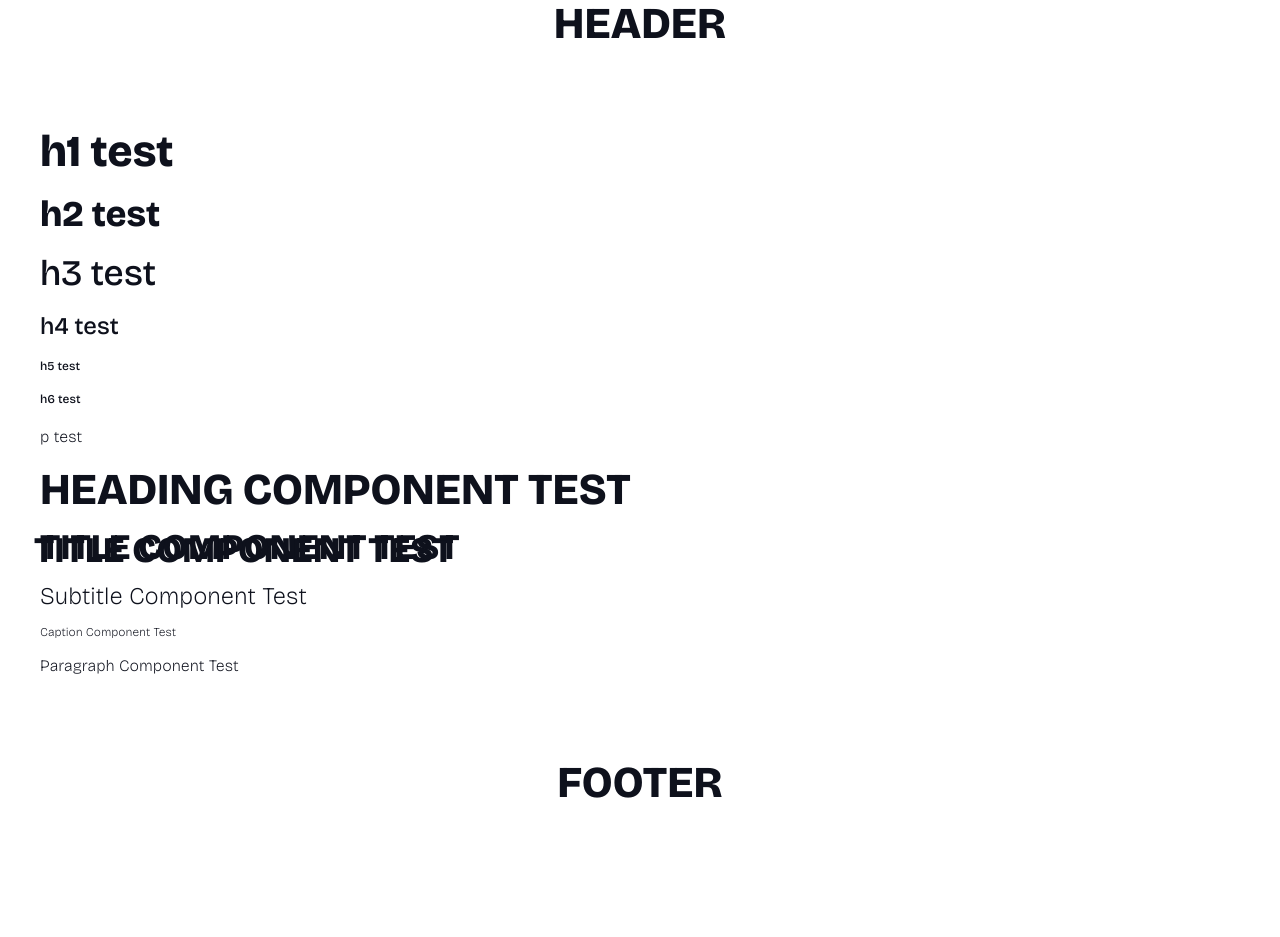
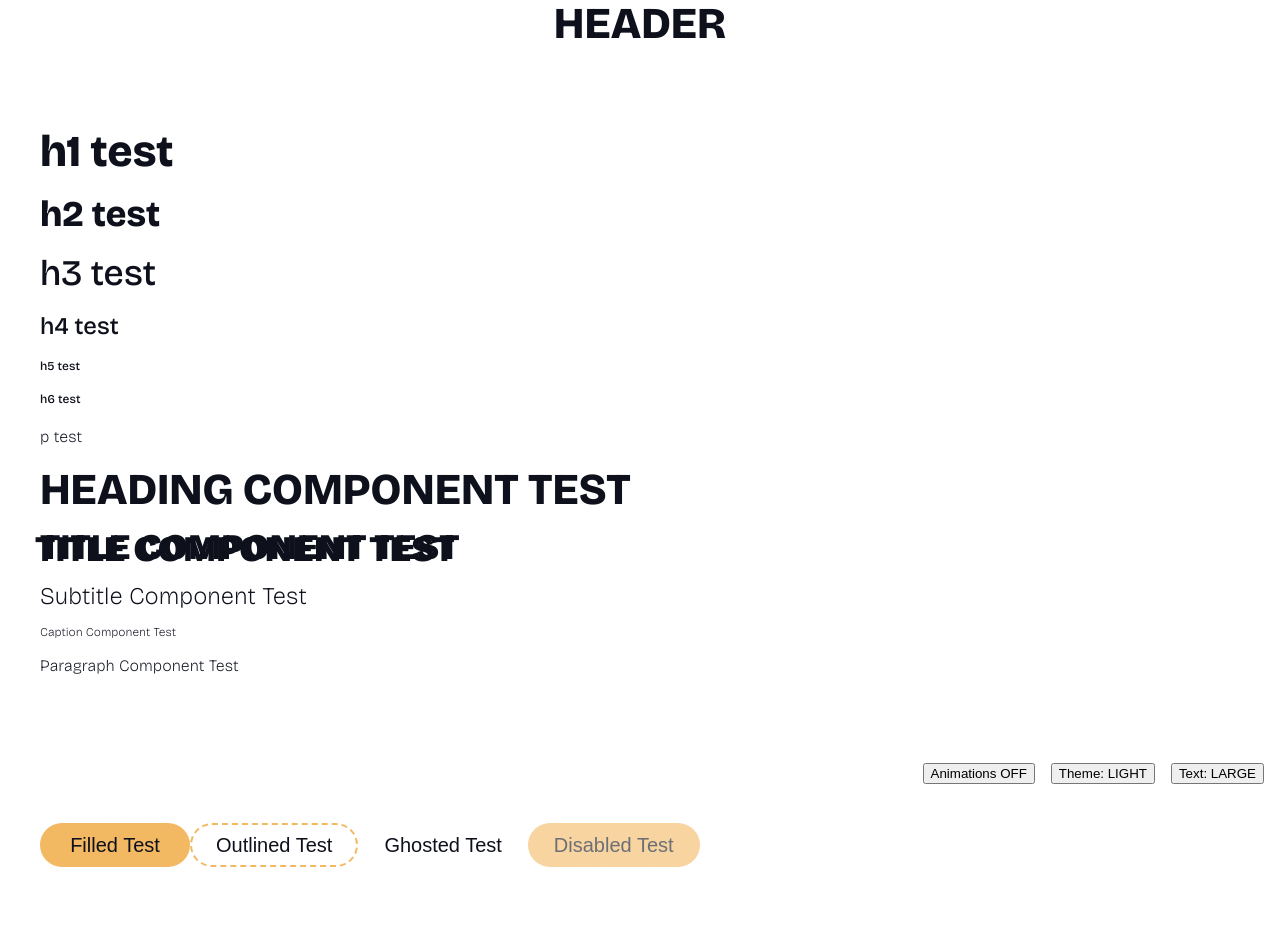
Before and after one commit to osakacrypto/getstream-component-test, a Next.js app: page / in a window 1280 px wide. Shown: the top 937 px of the page. Before the commit the page ends 823 px from the top, so only its background shows below. Built offline with nearby package versions, Linux system fonts and the light colour scheme.

Commit message:
Version 0.4
- Added in buttons
- Adjusted text-shadow for titles

```diff
--- a/app/page.tsx
+++ b/app/page.tsx
@@ -4,6 +4,10 @@
 Last modified: 2025-07-08
 */
 
+import FontSizeToggle from "./Testing/FontSizeToggle";
+import ReduceMotionToggle from "./Testing/ReduceMotionToggle";
+import ThemeToggle from "./Testing/ThemeToggle";
+import STRVNButton from "./ui-components/Button";
 import STRVNCaption from "./ui-components/Caption";
 import STRVNHeading from "./ui-components/Heading";
 import STRVNParagraph from "./ui-components/Paragraph";
@@ -32,9 +36,23 @@
         <STRVNCaption>Caption Component Test</STRVNCaption>
         <STRVNParagraph>Paragraph Component Test</STRVNParagraph>
       </STRVNWrapper>
+      <STRVNWrapper>
+        <STRVNButton variant="filled">Filled Test</STRVNButton>
+        <STRVNButton variant="outlined">Outlined Test</STRVNButton>
+        <STRVNButton variant="ghosted">Ghosted Test</STRVNButton>
+        <STRVNButton variant="filled" disabled>
+          Disabled Test
+        </STRVNButton>
+      </STRVNWrapper>
       <footer>
         <h1 className="boilerplate-heading">FOOTER</h1>
       </footer>
+
+      <div className="test-toggles">
+        <ReduceMotionToggle />
+        <ThemeToggle />
+        <FontSizeToggle />
+      </div>
     </main>
   );
 }
--- /dev/null
+++ b/app/ui-components/Button/index.css
@@ -0,0 +1,67 @@
+/*
+PATH: app/ui-component/Button/index.css
+@osakacrypto
+Last modified: 2025-07-10
+*/
+
+.strvn-button {
+  display: inline-block;
+  min-width: 150px;
+  max-width: 320px;
+  padding: var(--STRVN-SPACING-2) var(--STRVN-SPACING-5);
+  font-size: var(--STRVN-BUTTON);
+  font-weight: var(--STRVN-WEIGHT-SEMIBOLD);
+  line-height: var(--STRVN-LINEHEIGHT-BUTTON);
+  text-align: center;
+  border-radius: var(--STRVN-RADIUS-FULL);
+  transition: all var(--STRVN-TIMING-FAST);
+  border: 2px dashed transparent;
+  background: none;
+  color: var(--STRVN-FOREGROUND);
+  text-transform: capitalize;
+  scale: 1;
+  text-wrap: nowrap;
+  overflow: hidden;
+}
+
+.strvn-button-full {
+  display: block;
+  width: 100%;
+}
+
+.strvn-button:focus {
+  outline: none;
+}
+
+.strvn-button:hover:not(.strvn-button-disabled) {
+  box-shadow: 0 0 0 3px var(--STRVN-COLOUR-YELLOW);
+}
+
+.strvn-button:active:not(.strvn-button-disabled) {
+  scale: 0.95;
+}
+
+.strvn-button-disabled,
+.strvn-button[disabled] {
+  cursor: not-allowed;
+  opacity: 0.6;
+  pointer-events: none;
+}
+
+.strvn-button-filled {
+  background: var(--STRVN-COLOUR-YELLOW);
+  border-color: var(--STRVN-COLOUR-YELLOW);
+  color: var(--STRVN-COLOUR-BLACK);
+}
+
+.strvn-button-outlined {
+  background: none;
+  border: 2px dashed var(--STRVN-COLOUR-YELLOW);
+  color: var(--STRVN-FOREGROUND);
+}
+
+.strvn-button-ghosted {
+  background: none;
+  border-color: transparent;
+  color: var(--STRVN-FOREGROUND);
+}
--- /dev/null
+++ b/app/ui-components/Button/index.tsx
@@ -0,0 +1,62 @@
+/*
+PATH: app/ui-component/Button/index.tsx
+@osakacrypto
+Last modified: 2025-07-10
+*/
+
+import React from "react";
+import "./index.css";
+
+const MAX_BUTTON_LABEL_LENGTH = 20;
+
+type ButtonProps = {
+  children?: React.ReactNode;
+  type?: "button" | "submit" | "reset";
+  disabled?: boolean;
+  "aria-label"?: string;
+  variant?: "filled" | "outlined" | "ghosted";
+  fullWidth?: boolean;
+  className?: string;
+};
+
+export default function STRVNButton({
+  children = "Activate Batsignal",
+  type = "button",
+  disabled = false,
+  variant = "filled",
+  fullWidth = false,
+  "aria-label": ariaLabel,
+  className = "",
+}: ButtonProps) {
+  const label =
+    ariaLabel || (typeof children === "string" ? children : undefined);
+
+  let content: React.ReactNode = children;
+  if (
+    typeof children === "string" &&
+    children.length > MAX_BUTTON_LABEL_LENGTH
+  ) {
+    content = children.slice(0, MAX_BUTTON_LABEL_LENGTH) + "…";
+  }
+
+  const classes = [
+    "strvn-button",
+    `strvn-button-${variant}`,
+    disabled ? "strvn-button-disabled" : "",
+    fullWidth ? "strvn-button-full" : "",
+    className,
+  ]
+    .filter(Boolean)
+    .join(" ");
+
+  return (
+    <button
+      type={type}
+      disabled={disabled}
+      aria-label={label}
+      className={classes}
+    >
+      {content}
+    </button>
+  );
+}
--- a/app/ui-components/Title/index.css
+++ b/app/ui-components/Title/index.css
@@ -9,14 +9,15 @@
   font-weight: var(--STRVN-WEIGHT-BOLD);
   margin: 0 0 var(--STRVN-SPACING-3) 0;
   line-height: var(--STRVN-LINEHEIGHT-TITLE);
-  text-shadow: -6px 3px var(--STRVN-COLOUR-BLACK);
   text-transform: uppercase;
 }
 
 .strvn-title-default {
   color: var(--STRVN-FOREGROUND);
+  text-shadow: -5px 2px var(--STRVN-PRIMARY);
 }
 
 .strvn-title-contrast {
   color: var(--STRVN-PRIMARY);
+  text-shadow: -5px 2px var(--STRVN-COLOUR-BLACK);
 }
```
